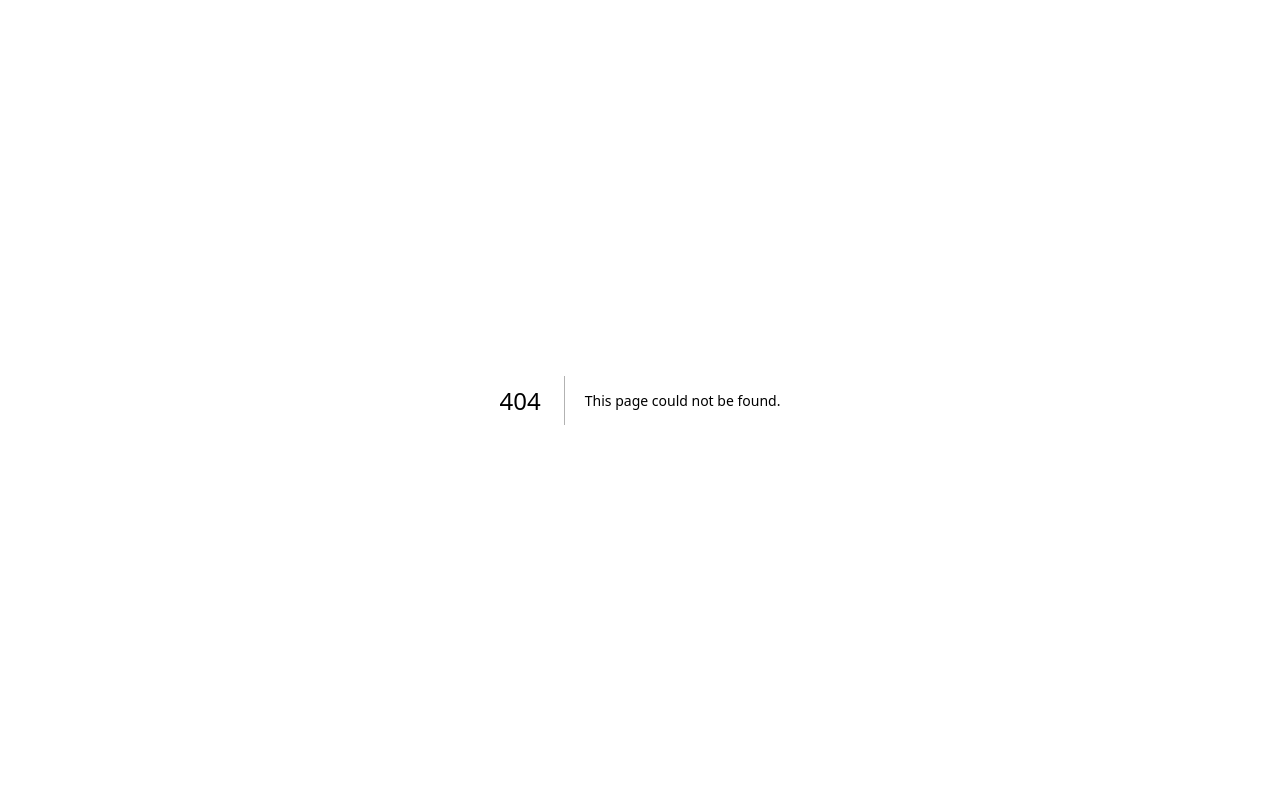
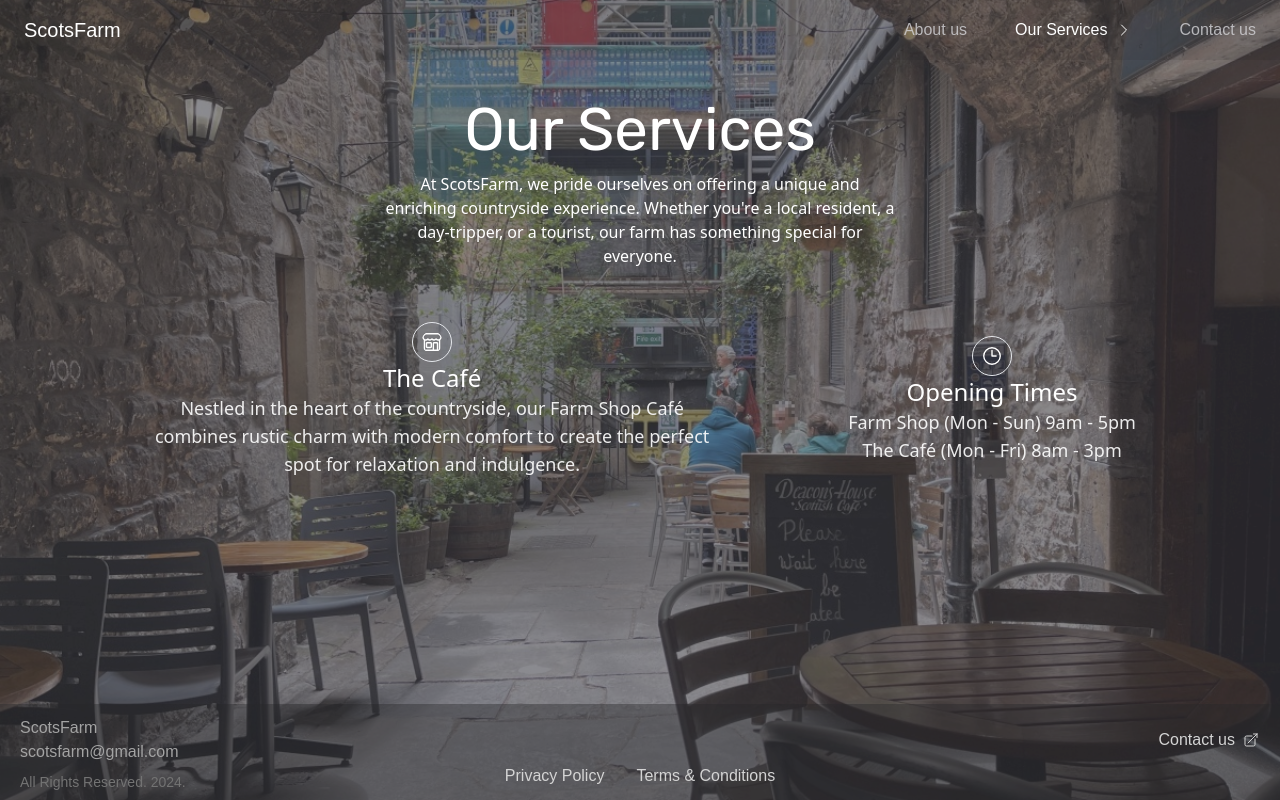
Before and after one commit to CodeByJamie/scotsfarm, a Next.js app: page /services in a window 1280 px wide. Before the commit this address had no page. Built offline with nearby package versions, Linux system fonts and the light colour scheme; a web font is replaced by a local one.

Commit message:
Completed the services page, added base to the location page.

```diff
--- a/src/app/about/page.tsx
+++ b/src/app/about/page.tsx
@@ -19,11 +19,11 @@ export default function About() {
 				</div>
 			</div>
 			<section className='flex flex-col items-center text-zinc-100'>
-				<div className='flex flex-col items-center text-zinc-300 text-opacity-80 gap-3'>
+				<div className='flex flex-col items-center text-zinc-50 text-opacity-80 gap-3'>
 					<span className='pt-10 text-6xl font-Rubik text-white'>
 						About Us
 					</span>
-					<span className='max-w-2xl text-center text-zinc-50'>
+					<span className='max-w-2xl text-center'>
 						Here, you'll find a delightful shop filled with local
 						produce, plants, and handmade goods, perfect for taking
 						a bit of the farm home with you. Our petting zoo offers
@@ -31,9 +31,9 @@ export default function About() {
 						serves up delicious homemade treats.
 					</span>
 				</div>
-				<div className='absolute top-0 flex flex-row items-center justify-center bg-zinc-700 bg-opacity-30 h-full w-full select-none -z-10 p-6 overflow-hidden'>
-					<div className='relative flex flex-row items-center justify-center w-full top-10 gap-16 border-2 max-w-fit translate-x-10'>
-						<div className='flex flex-col items-center gap-2 max-w-[10rem] text-center mx-16'>
+				<div className='absolute top-0 flex flex-row items-center justify-center bg-zinc-700 bg-opacity-45 h-full w-full select-none -z-10 p-6 overflow-hidden'>
+					<div className='relative flex flex-row items-center justify-center w-full top-10 gap-40 max-w-fit translate-x-10'>
+						<div className='flex flex-col items-center gap-2 max-w-[14rem] text-center mx-16'>
 							<HeroIcons.QuestionMarkCircleIcon className='size-9 border border-zinc-200 rounded-full p-1 shadow-lg' />
 							<span className='text-2xl'>Who We Are</span>
 							<span className='font-semibold'>
--- a/src/app/components/header.tsx
+++ b/src/app/components/header.tsx
@@ -24,53 +24,65 @@ export default function Header() {
 				<Link
 					href='/about'
 					className={`${
-						currentPath.endsWith("about")
+						currentPath.endsWith(
+							"about"
+						)
 							? "text-white"
 							: "hover:text-white duration-200"
 					}`}
 				>
 					About us
 				</Link>
-				<div className='relative flex flex-row items-center gap-2'>
-					<Link
-						href='/services'
-						className={`${
-							currentPath.endsWith("location")
-								? "text-white"
-								: "hover:text-white duration-200"
-						}`}>
-					<Link
-						href='/find-us'
-					>
+				<div
+					className={`relative flex flex-row items-center gap-2 ${
+						currentPath.endsWith(
+							"services"
+						)
+							? "text-white"
+							: "hover:text-white duration-200"
+					}`}
+				>
+					<Link href='/services'>
 						Our Services
 					</Link>
 					<ChevronRightIcon
 						className={`size-4 cursor-pointer ${
-							toggle && "rotate-90"
+							toggle &&
+							"rotate-90"
 						} duration-300`}
 						onClick={() => {
-							setToggle(!toggle);
-							setDropDown(!dropdown);
+							setToggle(
+								!toggle
+							);
+							setDropDown(
+								!dropdown
+							);
 						}}
 					/>
 					<div className='absolute flex flex-col top-[2.6rem] -translate-x-1 text-white'>
 						{dropdown && (
-							<div className={`flex flex-col bg-zinc-900 bg-opacity-30 gap-2 rounded-b-lg text-center z-50 ${currentPath.endsWith('/location') ? 'text-white': 'text-neutral-200'} last:rounded-b-lg`}>
+							<div
+								className={`flex flex-col bg-zinc-900 bg-opacity-30 gap-2 rounded-b-lg text-center z-50 last:rounded-b-lg`}
+							>
 								<Link
-									href={"/times"}
-									className='hover:bg-neutral-400 duration-200 hover:bg-opacity-20 px-2'
-								>
-									Opening Times
-								</Link>
-								<Link
-									href={"/location"}
-									className='hover:bg-zinc-300 duration-200 hover:bg-opacity-20 px-2 p-1'
+									href={
+										"/location"
+									}
+									className={`hover:bg-neutral-400 duration-200 hover:bg-opacity-20 px-2 p-1 ${
+										currentPath.endsWith(
+											"/location"
+										)
+											? "text-white"
+											: "text-neutral-200"
+									}`}
 								>
 									Location
 								</Link>
 								<Link
-									href={"/sustainability"}
-									className='hover:bg-neutral-400 duration-200 hover:bg-opacity-20 px-2 pb-2 hover:rounded-b-lg p-1'
+									href={
+										"/sustainability"
+									}
+									className={`hover:bg-neutral-400 duration-200 hover:bg-opacity-20 px-2 pb-2 hover:rounded-b-lg p-1`}
 								>
 									Sustainability
 								</Link>
@@ -78,7 +90,16 @@ export default function Header() {
 						)}
 					</div>
 				</div>
-				<Link href='/contact' className='hover:text-white duration-200'>
+				<Link
+					href='/contact'
+						className={`${
+							currentPath.endsWith(
+								"/contact"
+							)
+								? "text-white"
+								: "hover:text-white duration-200"
+						} duration-200`}
+				>
 					Contact us
 				</Link>
 			</nav>
--- a/src/app/location/page.tsx
+++ b/src/app/location/page.tsx
@@ -16,6 +16,7 @@ export default function location() {
 					/>
 				</div>
 			</div>
+			<div className='absolute top-0 flex flex-row items-center justify-center bg-zinc-700 bg-opacity-45 h-full w-full select-none -z-10 p-6 overflow-hidden'> </div>
       <Footer />
     </div>
   );
--- /dev/null
+++ b/src/app/services/page.tsx
@@ -0,0 +1,49 @@
+import Header from '../components/header';
+import Footer from '../components/footer';
+import Image from 'next/image';
+import { BuildingStorefrontIcon, ClockIcon, HandRaisedIcon } from '@heroicons/react/24/outline';
+
+export default function ourServices() {
+	return (
+		<div className='relative min-h-screen'>
+			<Header />
+			<Footer />
+			<div className='absolute top-0 left-0 w-full h-full -z-50'>
+				<div className='relative w-full h-full'>
+					<Image src={'/cafe.jpg'} alt='Edinburgh castle' className='object-cover' fill={true} />
+				</div>
+			</div>
+
+			<section className='flex flex-col'>
+				<div className='flex flex-col items-center text-zinc-50 gap-3'>
+					<span className='pt-10 text-6xl font-Rubik text-white'>Our Services</span>
+					<span className='max-w-lg text-center text-white hover:scale-110 duration-200 cursor-pointer'>At ScotsFarm, we pride ourselves on offering a unique and enriching countryside experience. Whether you're a local resident, a day-tripper, or a tourist, our farm has something special for everyone.</span>
+				</div>
+			</section>
+
+			<div className='absolute top-0 flex flex-row bg-zinc-700 bg-opacity-60 h-full w-full select-none -z-10 overflow-hidden'>
+				<div className='relative flex flex-col justify-center text-white w-full'>
+					<div className='flex flex-row items-center justify-center gap-32 w-full px-20'>
+						<div className='flex flex-col items-center max-w-xl text-center'>
+							<BuildingStorefrontIcon className='size-10 border rounded-full p-2' />
+							<span className='text-2xl'>The Café</span>
+							<span className='text-white text-opacity-90 text-lg'>
+								Nestled in the heart of the countryside, our Farm Shop Café combines
+								rustic charm with modern comfort to create the perfect spot for
+								relaxation and indulgence.
+							</span>
+						</div>
+						<div className='flex flex-col items-center max-w-lg text-center'>
+							<ClockIcon className='size-10 border rounded-full p-2' />
+							<span className='text-2xl'>Opening Times</span>
+							<span className='text-white text-opacity-90 text-lg'>
+								Farm Shop (Mon - Sun) 9am - 5pm <br />
+								The Café (Mon - Fri) 8am - 3pm
+							</span>
+						</div>
+					</div>
+				</div>
+			</div>
+		</div>
+	);
+}
```
Also changed, not shown: src/app/components/footer.tsx (+11 -5 lines), public/cafe.jpg (added), public/edinburgh.jpg (deleted).
